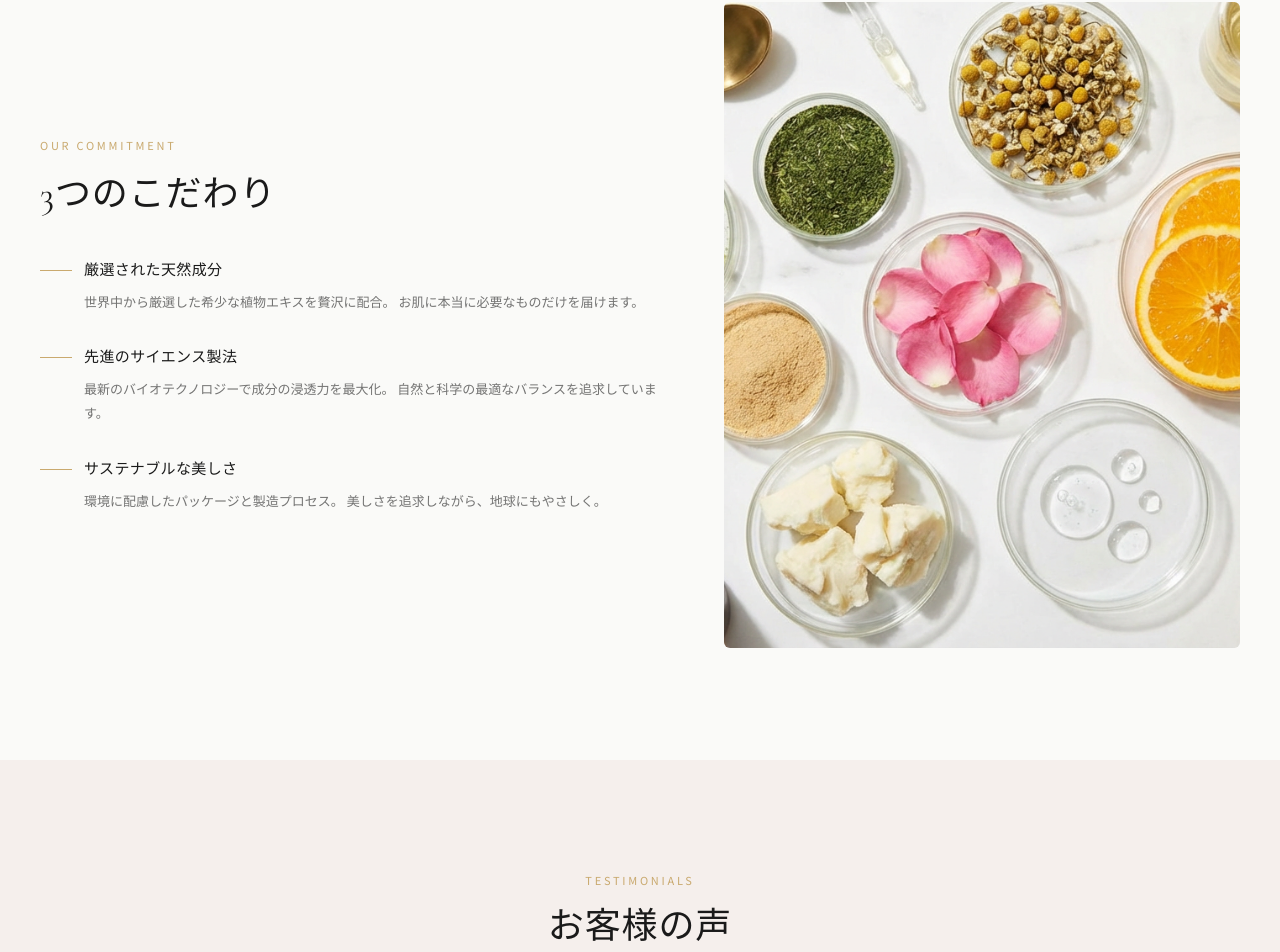
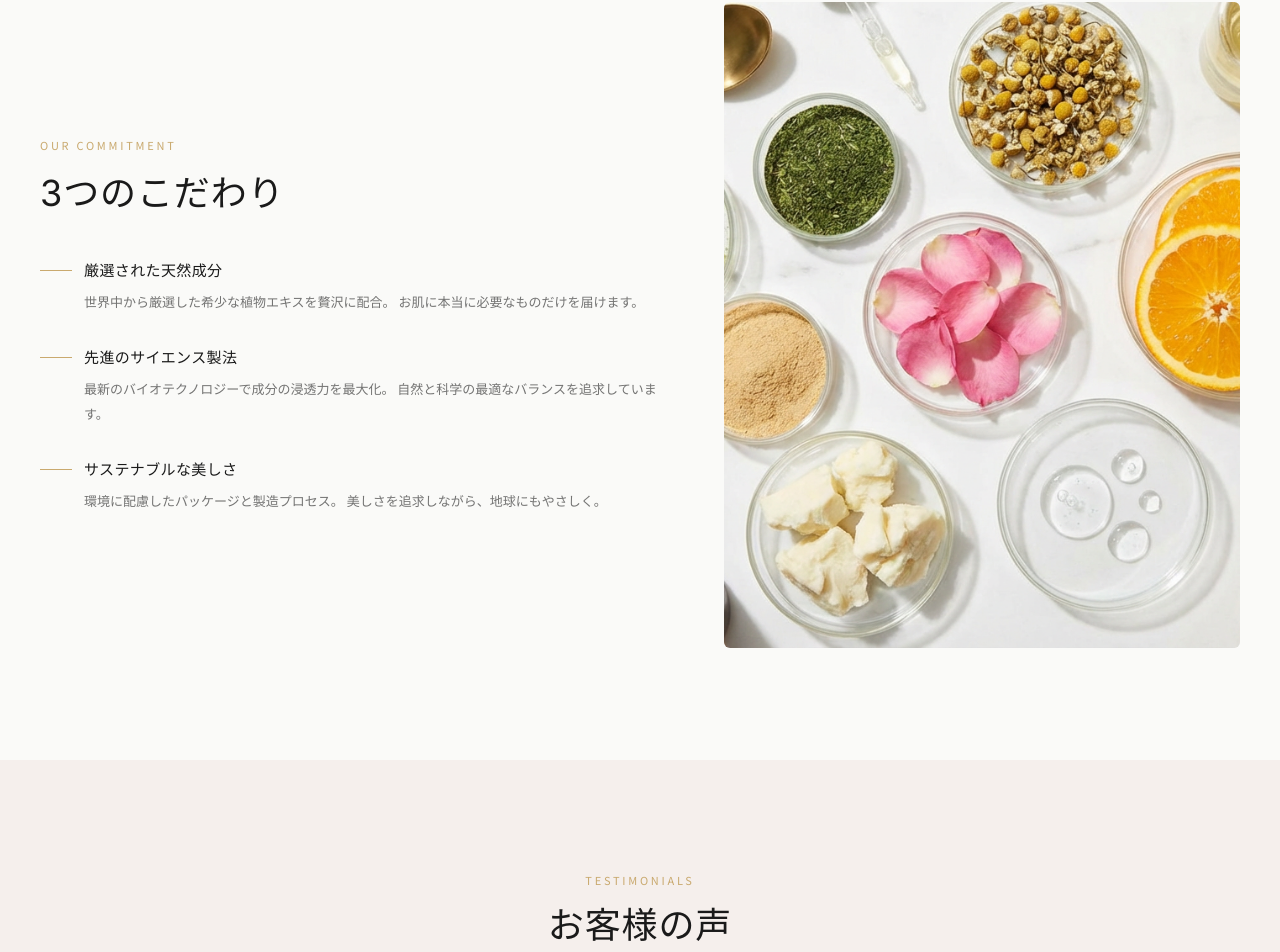
Before and after one commit to Ailiber1/SERAINE, a Next.js app: page / in a window 1280 px wide. Shown: the part 2168-3120 px from the top of the page. Built offline with nearby package versions, Linux system fonts and the light colour scheme; no server answers; the database is empty; a web font is replaced by a local one.

Commit message:
「3つのこだわり」の数字をInterフォントに変更: 視認性改善
Co-Authored-By: Claude Opus 4.6 (1M context) <noreply@anthropic.com>

```diff
--- a/src/app/page.tsx
+++ b/src/app/page.tsx
@@ -190,7 +190,7 @@ export default async function Home() {
                 Our Commitment
               </p>
               <h2 className="font-heading text-[28px] md:text-[36px] leading-snug tracking-wide text-deep-charcoal">
-                3つのこだわり
+                <span className="font-price">3</span>つのこだわり
               </h2>
 
               <div className="mt-10 space-y-8">
```
